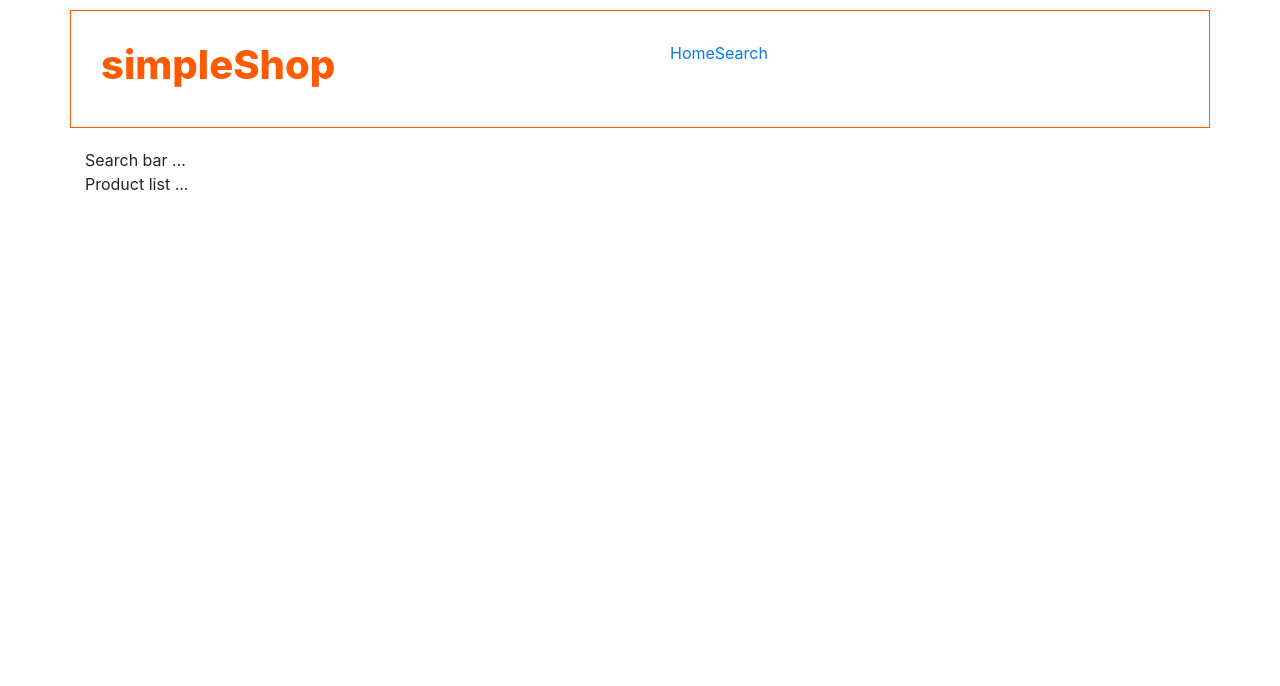
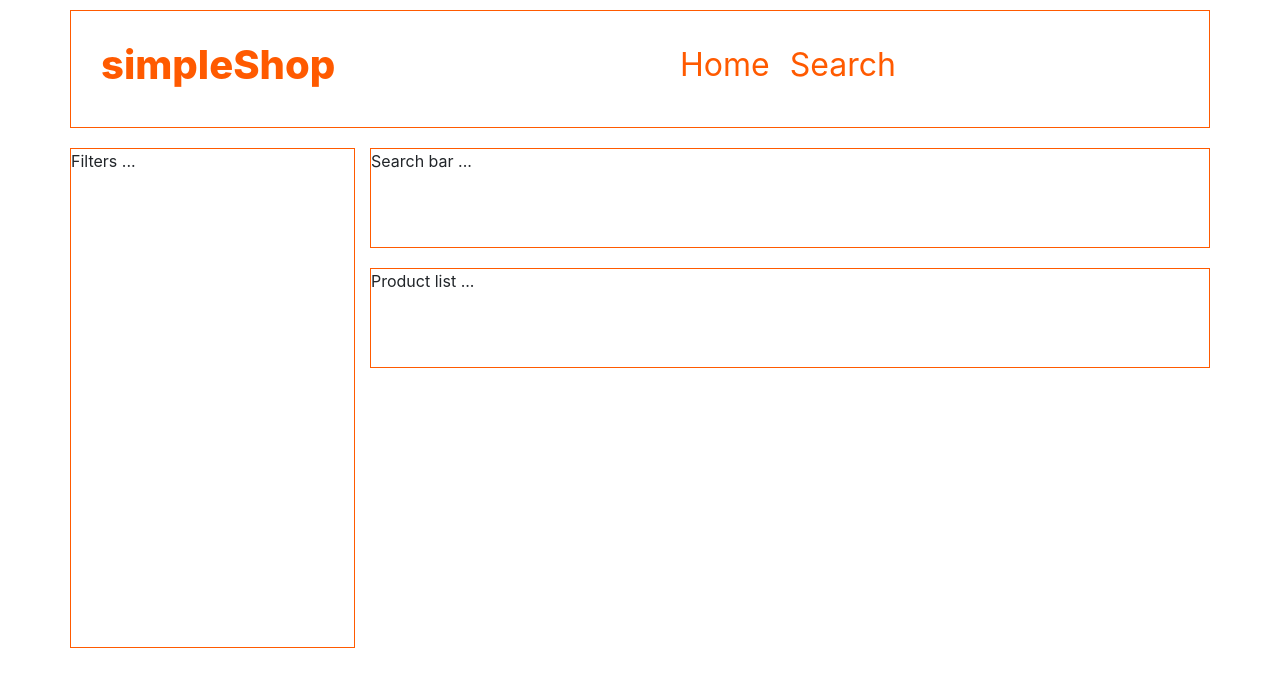
Before and after one commit to BartekMazurek/vue3SimpleShop, a Vue app: page /search in a window 1280 px wide. Shown: the top 686 px of the page. Built offline with nearby package versions, Linux system fonts and the light colour scheme.

Commit message:
Added base styles in components

```diff
--- a/src/components/Filters.vue
+++ b/src/components/Filters.vue
@@ -13,5 +13,9 @@ export default {
 </script>
 
 <style scoped>
-
+    .filters {
+        height: 500px;
+        width: 100%;
+        border: 1px solid #ff5a00;
+    }
 </style>
--- a/src/components/Navigation.vue
+++ b/src/components/Navigation.vue
@@ -1,5 +1,5 @@
 <template>
-  <div>
+  <div class="navigation-bar">
     <router-link to="/">Home</router-link>
     <router-link to="/search">Search</router-link>
   </div>
@@ -15,4 +15,15 @@ export default {
 
 <style scoped>
 
+.navigation-bar a {
+    color: #ff5a00;
+    padding: 10px;
+    font-size: 2rem;
+    text-underline-offset: 13px;
+}
+
+.navigation-bar a:hover {
+    font-weight: 500;
+}
+
 </style>
--- a/src/components/ProductList.vue
+++ b/src/components/ProductList.vue
@@ -13,5 +13,9 @@ export default {
 </script>
 
 <style scoped>
-
+    .product-list {
+        margin-top: 20px;
+        border: 1px solid #ff5a00;
+        min-height: 100px;
+    }
 </style>
--- a/src/components/Search.vue
+++ b/src/components/Search.vue
@@ -1,16 +1,12 @@
 <template>
 
-    <div class="container">
+    <div class="container content-container">
         <div class="row">
-            <div class="col-12">
+            <div class="col-3">
+                <filters></filters>
+            </div>
+            <div class="col-9">
                 <search-bar></search-bar>
-            </div>
-        </div>
-    </div>
-
-    <div class="container">
-        <div class="row">
-            <div class="col-12">
                 <product-list></product-list>
             </div>
         </div>
@@ -22,10 +18,12 @@
 
 import SearchBar from "@/components/SearchBar";
 import ProductList from "@/components/ProductList";
+import Filters from "@/components/Filters";
 
 export default {
     name: "Search",
     components: {
+        Filters,
         ProductList,
         SearchBar
     }
@@ -33,5 +31,11 @@ export default {
 </script>
 
 <style scoped>
+    .content-container .row > div:first-child {
+        padding: 0px;
+    }
 
+    .content-container .row > div:nth-child(2) {
+        padding-right: 0px;
+    }
 </style>
--- a/src/components/SearchBar.vue
+++ b/src/components/SearchBar.vue
@@ -13,5 +13,8 @@ export default {
 </script>
 
 <style scoped>
-
+    .search-bar {
+        height: 100px;
+        border: 1px solid #ff5a00;
+    }
 </style>
--- a/src/views/Home.vue
+++ b/src/views/Home.vue
@@ -2,10 +2,18 @@
     <div class="home">
         <div class="card">
             <div class="card-body">
-                <h5 class="card-title">Vue3 SimpleShop app</h5>
-                <h6 class="card-subtitle mb-2 text-muted">Bartłomiej Mazurek</h6>
-                <a href="" class="card-link">LinkedIn</a>
-                <a href="https://github.com/bartekmazurek" class="card-link">GitHub</a>
+                <h2 class="card-title">
+                    Vue3 SimpleShop example
+                </h2>
+                <h6 class="card-subtitle mb-2 text-muted">
+                    Author: Bartłomiej Mazurek
+                </h6>
+                <a href="" class="card-link">
+                    LinkedIn
+                </a>
+                <a href="https://github.com/bartekmazurek" class="card-link">
+                    GitHub
+                </a>
             </div>
         </div>
     </div>
@@ -18,3 +26,24 @@ export default {
     components: {}
 }
 </script>
+
+<style scoped>
+    .home .card {
+        color: #ff5a00;
+        border: 1px solid #ff5a00;
+        border-radius: 0px;
+    }
+
+    .home .card-title {
+        margin-bottom: 30px;
+    }
+
+    .home a {
+        color: #ff5a00;
+    }
+
+    .home a:hover {
+        text-decoration: underline;
+        text-underline-offset: 5px;
+    }
+</style>
```
